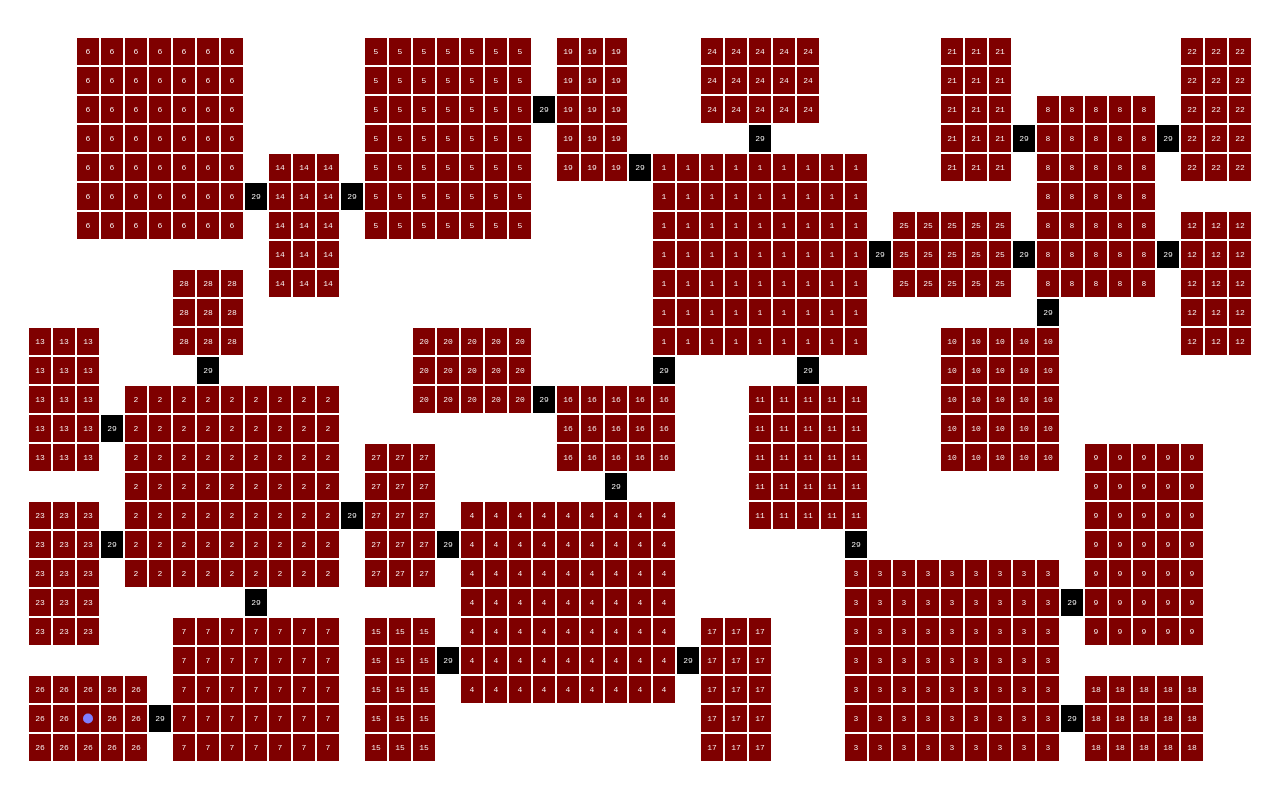
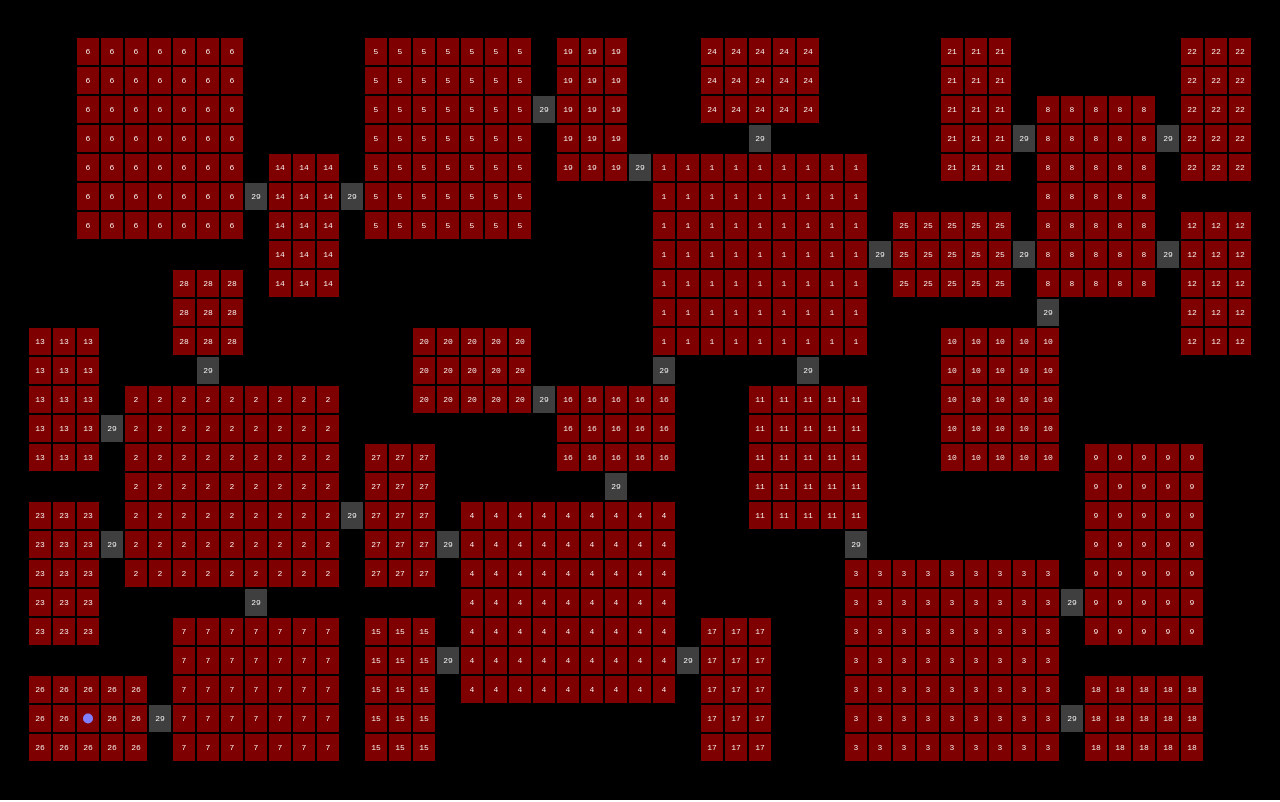
Before and after one commit to SilverNemesis/fcc-dungeon-crawler, a React (Create React App) app: page / in a window 1280 px wide. Built offline with nearby package versions, Linux system fonts and the light colour scheme.

Commit message:
updated color scheme

```diff
--- a/src/components/App.js
+++ b/src/components/App.js
@@ -124,7 +124,7 @@ class App extends React.Component {
     const { width, height, data, rooms } = this.state.map;
     const player = this.state.player;
     const ctx = this.canvas.getContext('2d');
-    ctx.fillStyle = '#FFFFFF';
+    ctx.fillStyle = '#000000';
     ctx.fillRect(0, 0, this.canvas.width, this.canvas.height);
     const cellWidth = Math.floor(this.canvas.width / width);
     const cellHeight = Math.floor(this.canvas.height / height);
@@ -136,10 +136,13 @@ class App extends React.Component {
         if (data[y][x] !== 0) {
           if (data[y][x] <= rooms.length) {
             const room = rooms[data[y][x] - 1];
-            ctx.fillStyle = colors[(room.group - 1) % colors.length];
-
+            if (room.group) {
+              ctx.fillStyle = colors[(room.group - 1) % colors.length];
+            } else {
+              ctx.fillStyle = '#3F3F3F';
+            }
           } else {
-            ctx.fillStyle = '#000000';
+            ctx.fillStyle = '#3F3F3F';
           }
           ctx.fillRect(xOffset + x * cellWidth + 1, yOffset + y * cellHeight + 1, cellWidth - 2, cellHeight - 2);
           ctx.fillStyle = '#FFFFFF';
```
